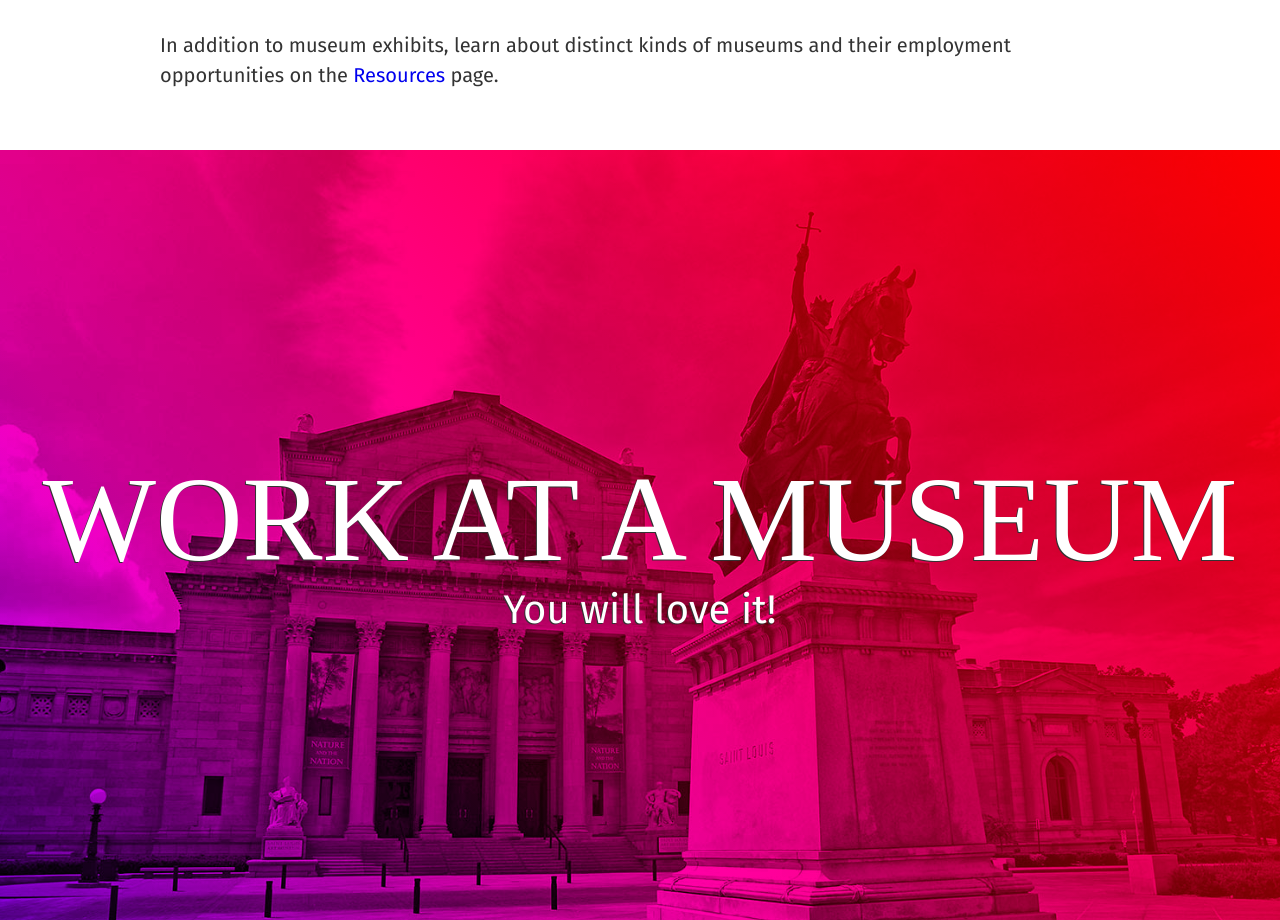
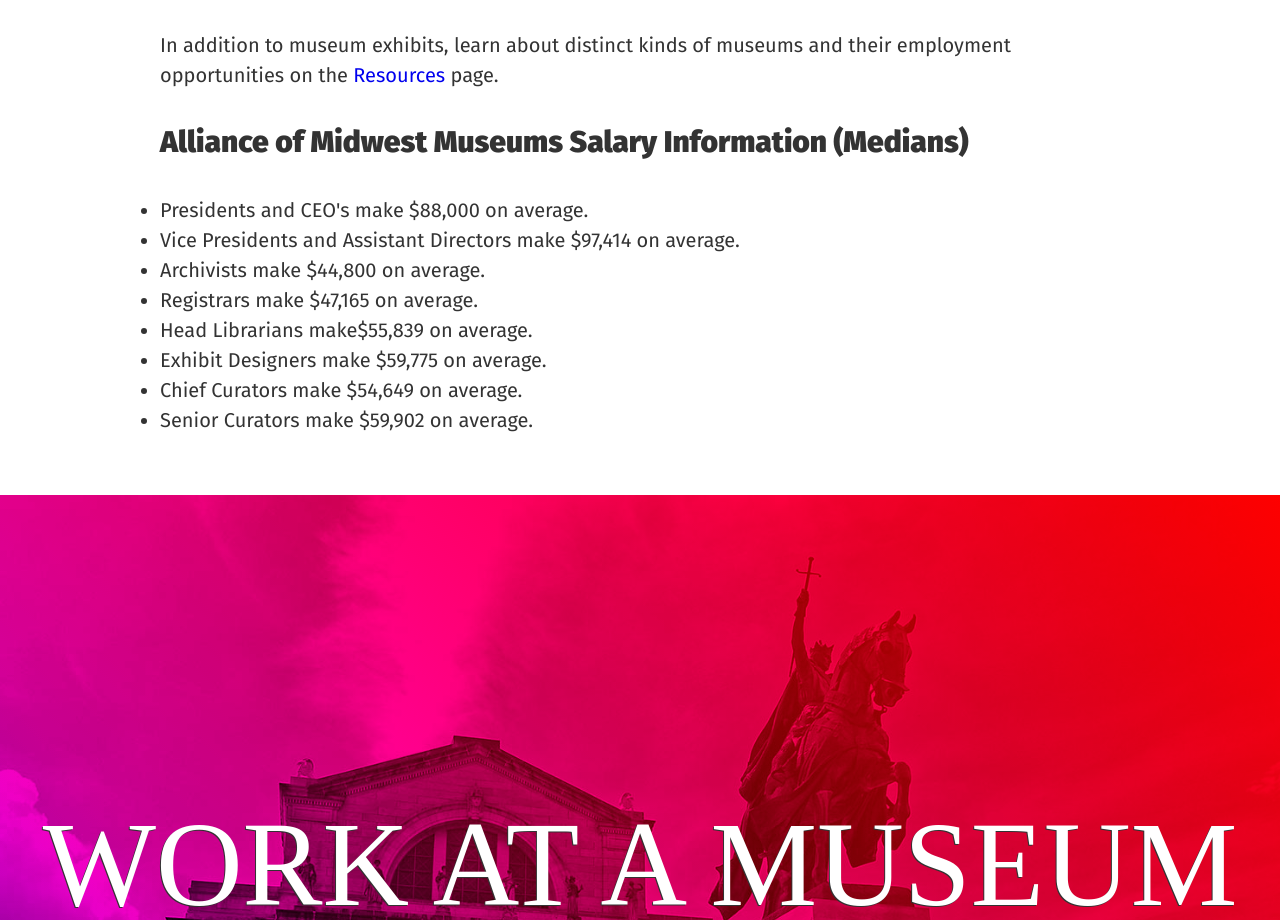
Before and after one commit to museumjobsgateway/museumjobsgateway.github.io, a plain HTML site: page career-counselors.html in a window 1280 px wide. Shown: the part 2480-3400 px from the top of the page. Drawn offline with Linux system fonts and the light colour scheme; a web font is replaced by a local one.

Commit message:
Update 2017-05-02T22:14:08.219Z

```diff
--- a/career-counselors.html
+++ b/career-counselors.html
@@ -38,6 +38,17 @@
               <iframe src="https://www.yumpu.com/xx/embed/view/otRKJGbXn9vDiEUQ" frameborder="0" allowfullscreen="true" allowtransparency="true"></iframe>
             </div>
             <p>In addition to museum exhibits, learn about distinct kinds of museums and their employment opportunities on the <a href="/resources">Resources</a> page.</p>
+            <h2 class="page_heading">Alliance of Midwest Museums Salary Information (Medians)</h2>
+            <ul>
+              <li>Presidents and CEO's make $88,000 on average.</li>
+              <li>Vice Presidents and Assistant Directors make $97,414 on average.</li>
+              <li>Archivists make $44,800 on average. </li>
+              <li>Registrars make $47,165 on average.</li>
+              <li>Head Librarians make$55,839 on average.</li>
+              <li>Exhibit Designers make $59,775 on average. </li>
+              <li>Chief Curators make $54,649 on average.</li>
+              <li>Senior Curators make $59,902 on average.</li>
+            </ul>
           </div>
         </div>
       </div>
```
